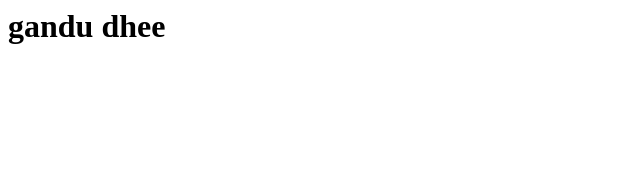
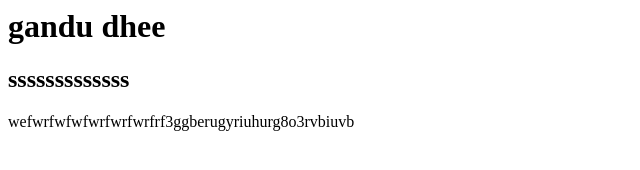
Before and after one commit to prajnaharish/testing, a plain HTML site: page index.html in a window 1280 px wide. Shown: the whole page, without its empty margins (0-640 px from the left). Drawn offline with Linux system fonts and the light colour scheme.

Commit message:
ssssss
this is a description

```diff
--- a/index.html
+++ b/index.html
@@ -11,6 +11,8 @@
 
         <body>
             <h1>gandu dhee</h1>
+            <h2>sssssssssssss</h2>
+            wefwrfwfwfwrfwrfwrfrf3ggberugyriuhurg8o3rvbiuvb
         </body>
         </html>
     </body>
```
